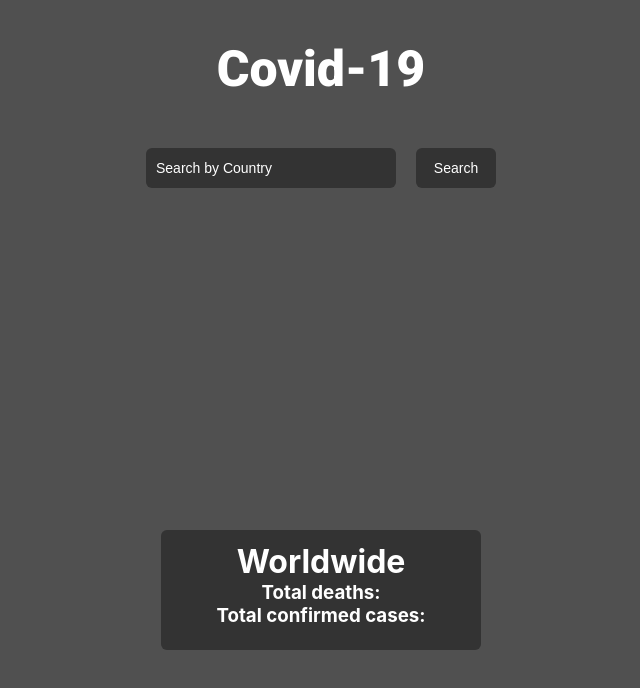
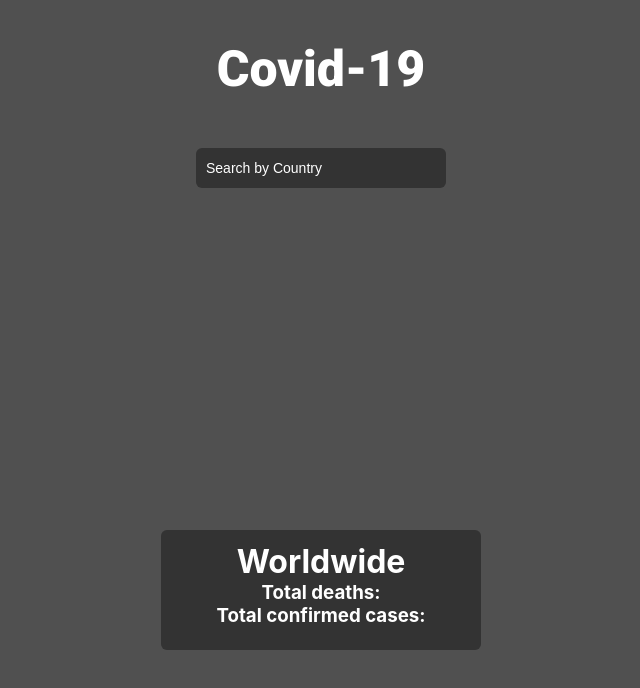
Before and after one commit to Vpuke/covid-19, a React (Create React App) app: page / in a window 1280 px wide. Shown: the top 688 px of the page, without its empty margins (319-959 px from the left). Built offline with nearby package versions, Linux system fonts and the light colour scheme; no server answers.

Commit message:
added debounce to not max out api requests

```diff
--- a/package.json
+++ b/package.json
@@ -8,6 +8,7 @@
     "@testing-library/user-event": "^7.2.1",
     "netlify-cli": "^2.48.0",
     "react": "^16.13.1",
+    "react-debounce-input": "^3.2.2",
     "react-dom": "^16.13.1",
     "react-scripts": "3.4.1"
   },
--- a/src/App.js
+++ b/src/App.js
@@ -4,12 +4,15 @@ import CoronaSearch from "./components/CoronaSearch/CoronaSearch";
 import CoronaCard from "./components/CoronaCard/CoronaCard";
 import CoronaTitle from "./components/CoronaTitle/CoronaTitle";
 import Information from "./components/Information/Information";
+import _ from "lodash";
 
 function App() {
   const [searchResult, setSearchResult] = React.useState("");
   const [inputText, setInputText] = React.useState("");
   const [totalDeaths, setTotalDeaths] = React.useState("");
   const [totalConfirmed, setTotalConfirmed] = React.useState("");
+  const delayedQuery = React.useRef(_.debounce((q) => setInputText(q), 500))
+    .current;
 
   React.useEffect(() => {
     // const url = `https://api.covid19api.com/live/country/${inputText}/status/confirmed`;
@@ -46,10 +49,14 @@ function App() {
       });
   });
 
+  const onChange = (e) => {
+    delayedQuery(e.target.value);
+  };
+
   return (
     <div className="App">
       <CoronaTitle>Covid-19</CoronaTitle>
-      <CoronaSearch handleChange={(e) => setInputText(e.target.value)} />
+      <CoronaSearch handleChange={onChange} />
       {searchResult && (
         <CoronaCard
           key={searchResult}
--- a/src/components/CoronaSearch/CoronaSearch.js
+++ b/src/components/CoronaSearch/CoronaSearch.js
@@ -9,7 +9,6 @@ const CoronaSearch = (props) => {
         onChange={props.handleChange}
         placeholder="Search by Country"
       ></input>
-      <button className="SearchCoronaButton">Search</button>
     </div>
   );
 };
```
Also changed, not shown: 1 other file (tests, documents, lock files or other folders).
